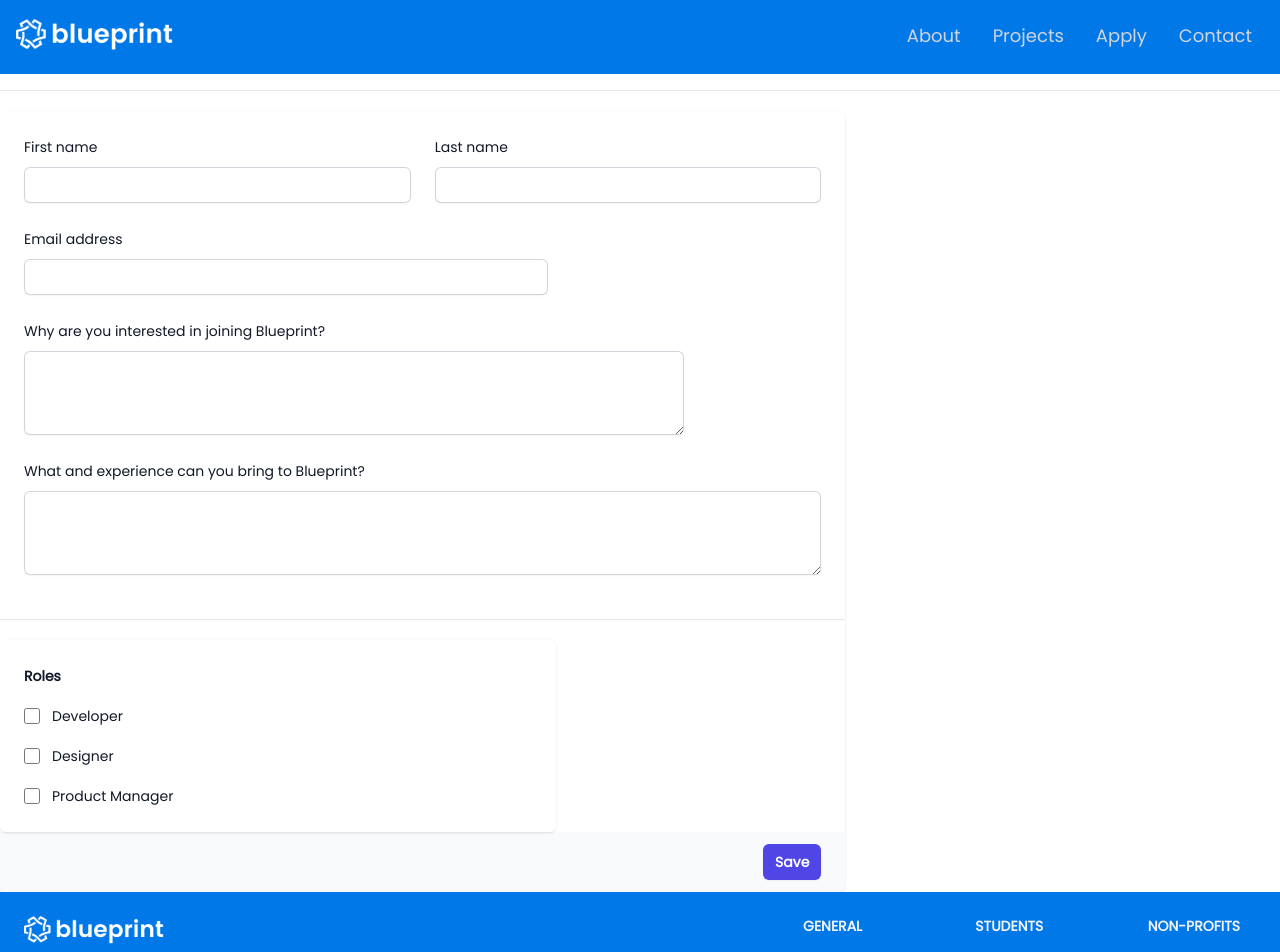
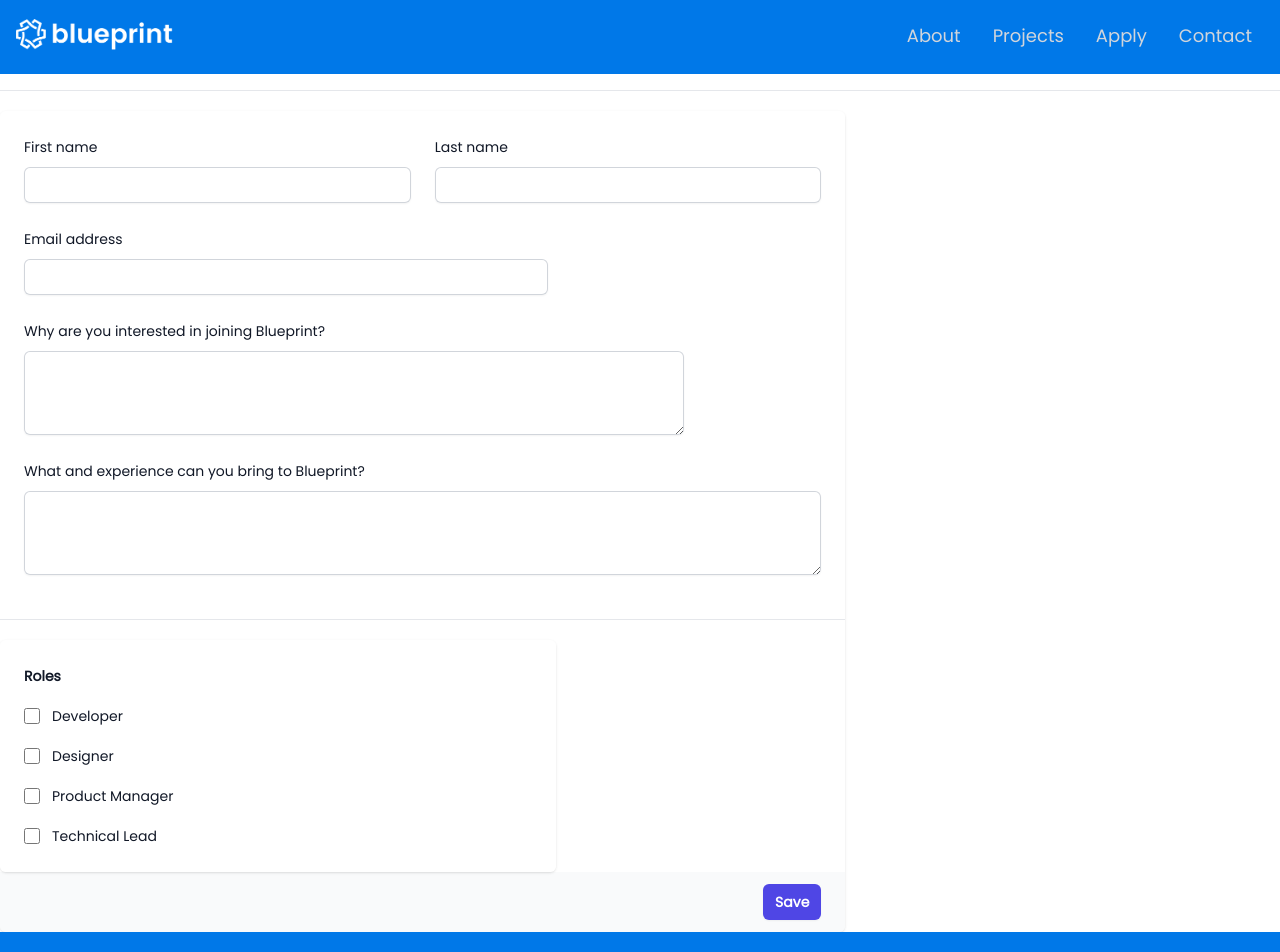
Before and after one commit to OwenTruong/blueprint_website, a React (Create React App) app: page /studentapplication in a window 1280 px wide. Shown: the top 952 px of the page. Built offline with nearby package versions, Linux system fonts and the light colour scheme.

Commit message:
added remaining form section components

```diff
--- /dev/null
+++ b/src/components/Applications/FormBasic.jsx
@@ -0,0 +1,5 @@
+function FormBasic() {
+  return <p>Basic Info: Name, email, year, major </p>;
+}
+
+export default FormBasic;
--- /dev/null
+++ b/src/components/Applications/FormQuestions.jsx
@@ -0,0 +1,5 @@
+function FormQuestions() {
+  return <p>Basic Info: Name, email, year, major </p>;
+}
+
+export default FormQuestions;
--- a/src/components/Applications/FormRoles.jsx
+++ b/src/components/Applications/FormRoles.jsx
@@ -3,6 +3,7 @@ function FormRoles() {
     { id: 1, name: "Developer" },
     { id: 2, name: "Designer" },
     { id: 3, name: "Product Manager" },
+    { id: 4, name: "Technical Lead" },
   ];
 
   const rolesCheckboxes = roles.map((role) => (
```
